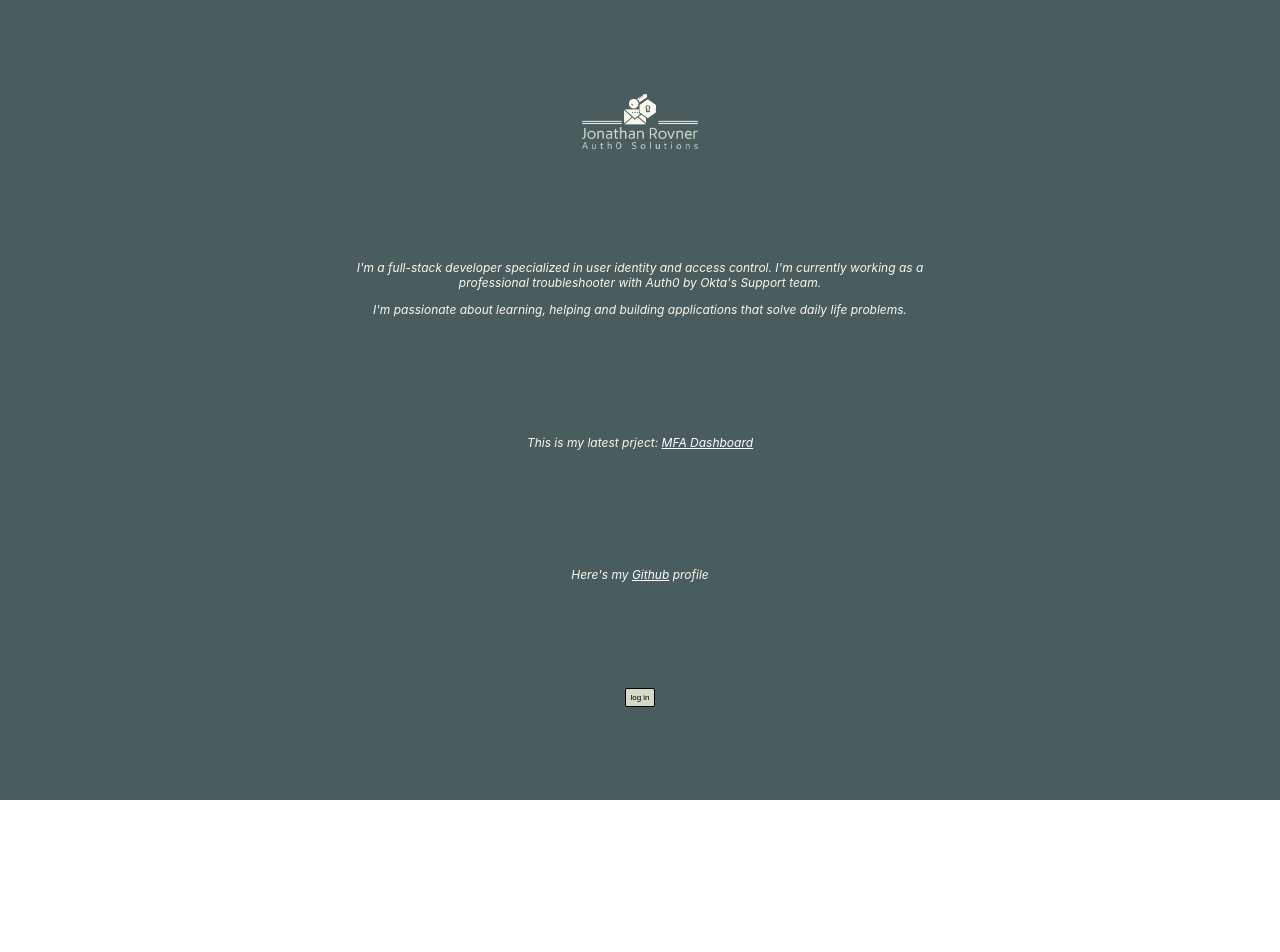
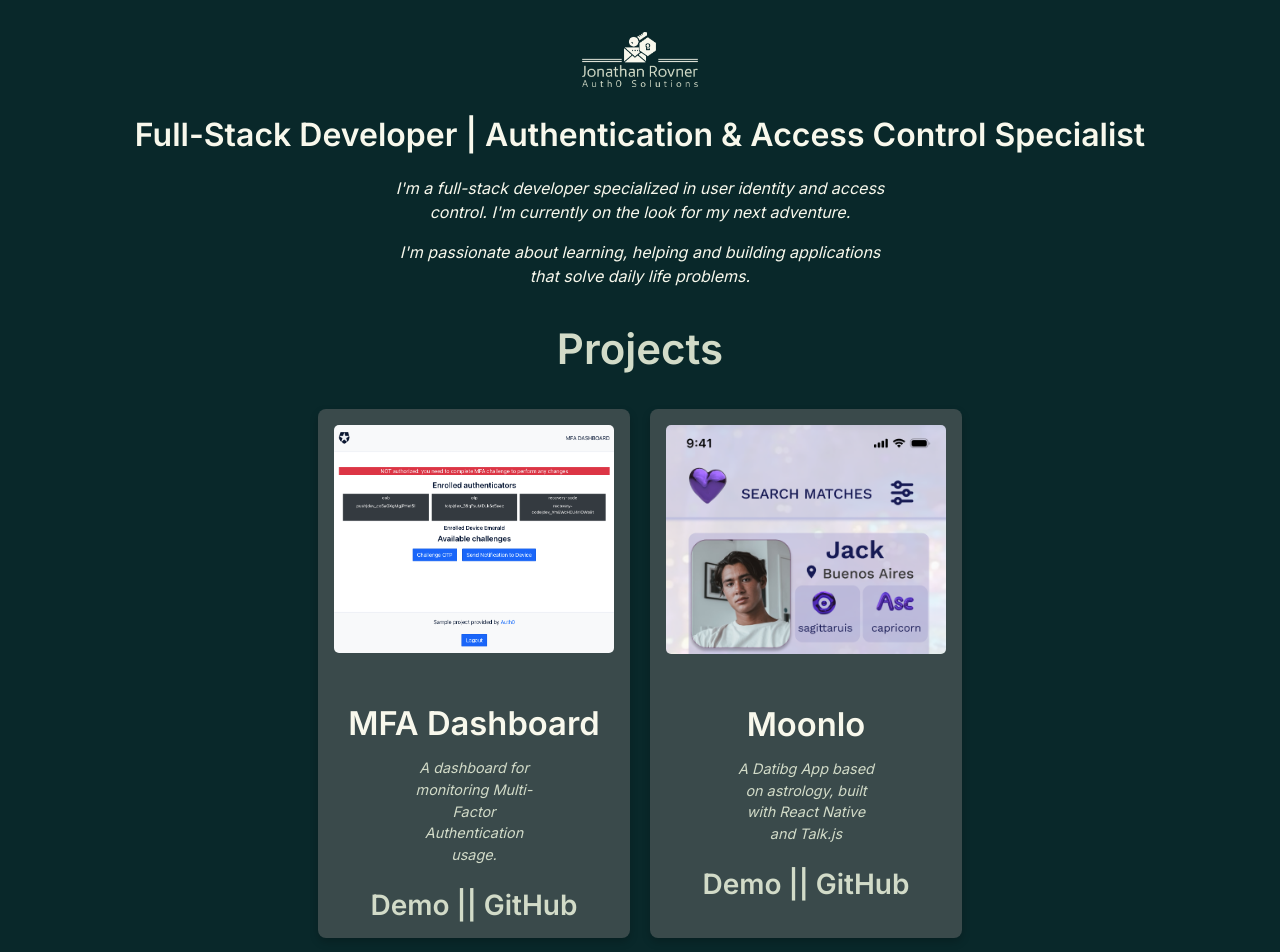
Before and after one commit to jonrovner/client, a React (Create React App) app: page / in a window 1280 px wide. Shown: the top 952 px of the page. Before the commit the page ends 800 px from the top, so only its background shows below. Built offline with nearby package versions, Linux system fonts and the light colour scheme.

Commit message:
Updated portfolio

```diff
--- a/src/App.css
+++ b/src/App.css
@@ -1,30 +1,120 @@
-.App {
-  height: 100vh;
-  display:flex;
-  flex-direction: column;
-  text-align: center;
-  background-color: #4A5D5E;
-  align-items: center;
-  justify-content: space-evenly;
-  font-size: calc(10px + 2vmin);
+@import url('https://fonts.googleapis.com/css2?family=Inter:wght@300;400;600&display=swap');
+
+body {
+  font-family: 'Inter', sans-serif;
+  margin: 0;
+  padding: 0;
+  background-color: #09282a;
 
 }
 
-button{
-  padding: 0.25rem;
-  border: 1px solid black;
-  font-size: 0.5rem;
-  border-radius: 2px;
+.App {
+  height: 100vh;
+  display: flex;
+  flex-direction: column;
+  text-align: center;
+  background-color: #09282a;
+  align-items: center;
+  font-size: calc(12px + 2vmin);
+  padding: 2rem;
+}
+
+button {
+  padding: 0.5rem 1rem;
+  border: none;
+  font-size: 1rem;
+  border-radius: 5px;
   background-color: #D2DBC8;
+  color: #333;
+  cursor: pointer;
+  transition: background 0.3s ease;
+}
 
+button:hover {
+  background-color: #B0C4A9;
 }
-a{
-  color: white;
+
+a {
+  color: #F0F0E6;
+  text-decoration: none;
+  font-weight: 600;
+  transition: color 0.3s ease;
 }
-p{
+
+a:hover {
+  text-decoration: underline;
+  color: #E0E0D6;
+}
+
+p {
   color: #F8F8EC;
   font-style: italic;
-  font-size: 0.75rem;
-  max-width: 50vw;
+  font-size: 1rem;
+  line-height: 1.5;
+  max-width: 50%;
+  align-self: center;
+  text-align: center;
+  margin-left: 25%;
+}
+.projects {
+  text-align: center;
+  margin-top: 2rem;
+}
 
+.projects-container {
+  display: flex;
+  flex-wrap: wrap;
+  gap: 20px;
+  justify-content: center;
 }
+.project-card {
+  background-color: #3A4A4B;
+  padding: 1rem;
+  border-radius: 8px;
+  width: 280px;
+  box-shadow: 0 4px 8px rgba(0, 0, 0, 0.2);
+  transition: transform 0.3s ease;
+  text-align: center;
+}
+
+.project-card:hover {
+  transform: translateY(-5px);
+}
+
+.project-image {
+  width: 100%;
+  border-radius: 5px;
+  margin-bottom: 10px;
+}
+
+.project-card h3 {
+  color: #F8F8EC;
+  margin-bottom: 0.5rem;
+}
+
+.project-card p {
+  font-size: 0.9rem;
+  color: #D2DBC8;
+}
+
+.project-card a {
+  display: inline-block;
+  margin-top: 0.5rem;
+  color: #D2DBC8;
+  text-decoration: none;
+}
+
+.project-card a:hover {
+  text-decoration: underline;
+}
+
+.headline {
+  text-align: center;
+  color: #F8F8EC;
+  font-size: 1rem;
+  font-weight: bold;
+  margin-bottom: 1rem;
+}
+.projects_title {
+  color:#D2DBC8
+}
--- a/src/App.js
+++ b/src/App.js
@@ -52,6 +52,7 @@ function App() {
               <Route path="/profile" element={<ProtectedRoute component={Profile} />} />
               <Route path="/saml-login" element={<ProtectedRoute component={Profile} />} />
             </Routes>
+            <br></br>
             <LoginButton />
         </Auth0ProviderWithRedirectCallback>
       </BrowserRouter>
--- /dev/null
+++ b/src/Projects.js
@@ -0,0 +1,41 @@
+import mfadash from './mfa-dash.png'
+import moonlo from './moonlo.png'
+import React from 'react';
+
+const projects = [
+  {
+    title: "MFA Dashboard",
+    description: "A dashboard for monitoring Multi-Factor Authentication usage.",
+    link: "https://mfa-dashboard.vercel.app",
+    repo: "https://github.com/jonrovner/mfa-dashboard",
+    image: mfadash
+  },
+  {
+    title: "Moonlo",
+    description: "A Datibg App based on astrology, built with React Native and Talk.js",
+    link: "https://github.com/jonrovner/moonlo-app",
+    repo: "https://github.com/jonrovner/moonlo-app",
+    image: moonlo
+  }
+];
+
+function Projects() {
+  return (
+    <div className="projects">
+      <h2 className='projects_title'>Projects</h2>
+      <div className="projects-container">
+        {projects.map((project, index) => (
+          <div key={index} className="project-card">
+             <img src={project.image} alt={project.title} className="project-image" />
+            <h3>{project.title}</h3>
+            <p>{project.description}</p>
+            <a href={project.link} target="_blank" rel="noopener noreferrer">Demo | </a>
+            <a href={project.repo} target="_blank" rel="noopener noreferrer">|   GitHub</a>
+          </div>
+        ))}
+      </div>
+    </div>
+  );
+}
+
+export default Projects;
--- a/src/home.js
+++ b/src/home.js
@@ -1,28 +1,24 @@
 import React from 'react';
-import { useEffect, useState } from 'react';
-import { Link } from 'react-router-dom';
 import { useAuth0 } from "@auth0/auth0-react";
-import axios from 'axios';
-
+import Projects from './Projects';
 
 function Home() {
 
     const {isAuthenticated } = useAuth0()
 
     return (
-    <>
+    <div className='home_container'>
+      <div className="headline">
+        <h1>Full-Stack Developer | Authentication & Access Control Specialist</h1>
+      </div>
         <div>
-            <p>I'm a full-stack developer specialized in user identity and access control. I'm currently working as a professional troubleshooter with Auth0 by Okta's Support team.</p>
+            <p>I'm a full-stack developer specialized in user identity and access control. I'm currently on the look for my next adventure.</p>
             <p>I'm passionate about learning, helping and building applications that solve daily life problems.</p>
-             {
-
-             }
 
         </div>
-        <p>This is my latest prject: <a href="https://mfa-dashboard.vercel.app"target="_blank" rel="noopener noreferrer">MFA Dashboard</a></p>
-        <p>Here's my <a href="https://github.com/jonrovner"target="_blank" rel="noopener noreferrer">Github</a> profile</p>
+        <Projects />
 
-        </>   );
+        </div>   );
 }
 
 export default Home;
```
Also changed, not shown: src/mfa-dash.png (added), src/moonlo.png (added).
